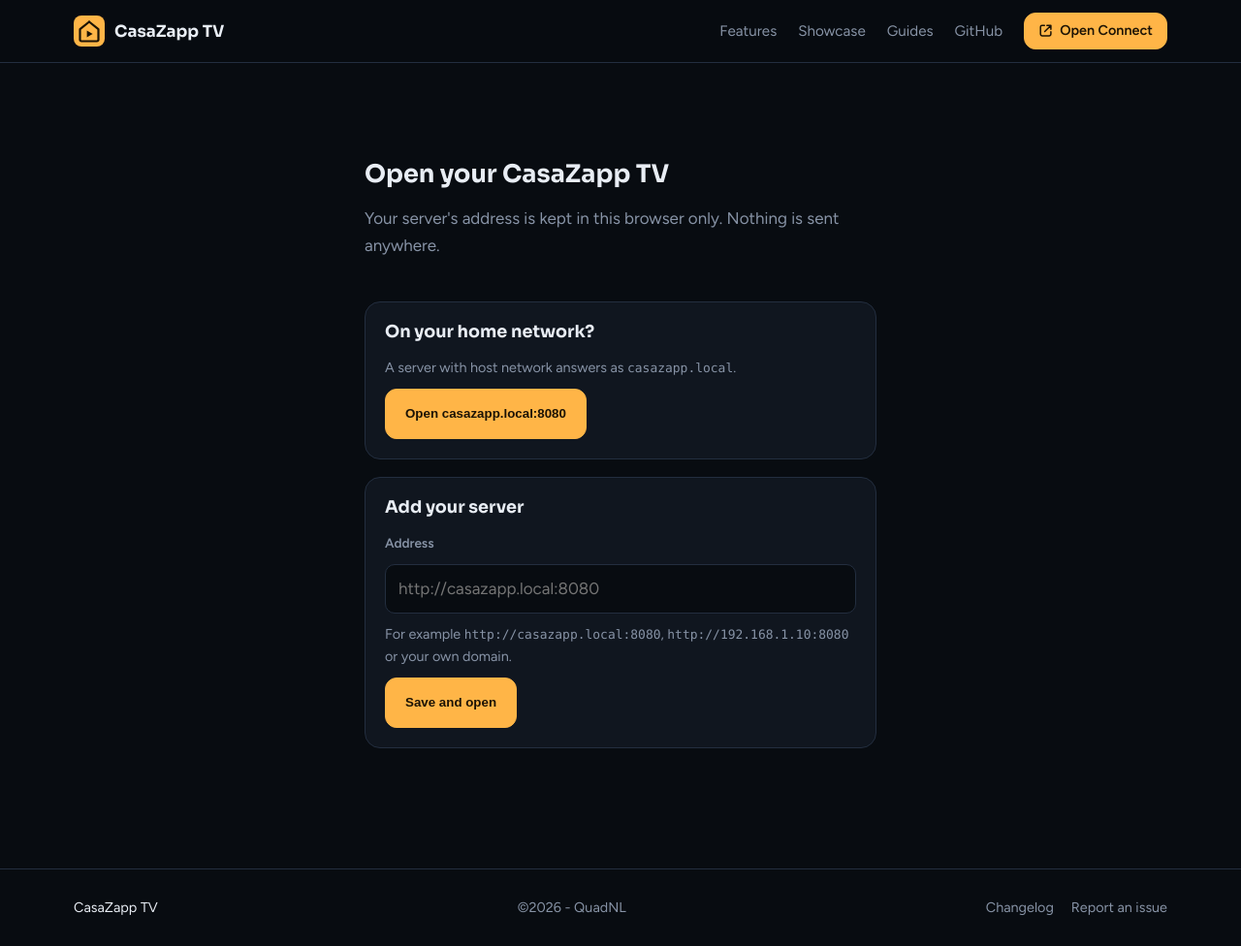
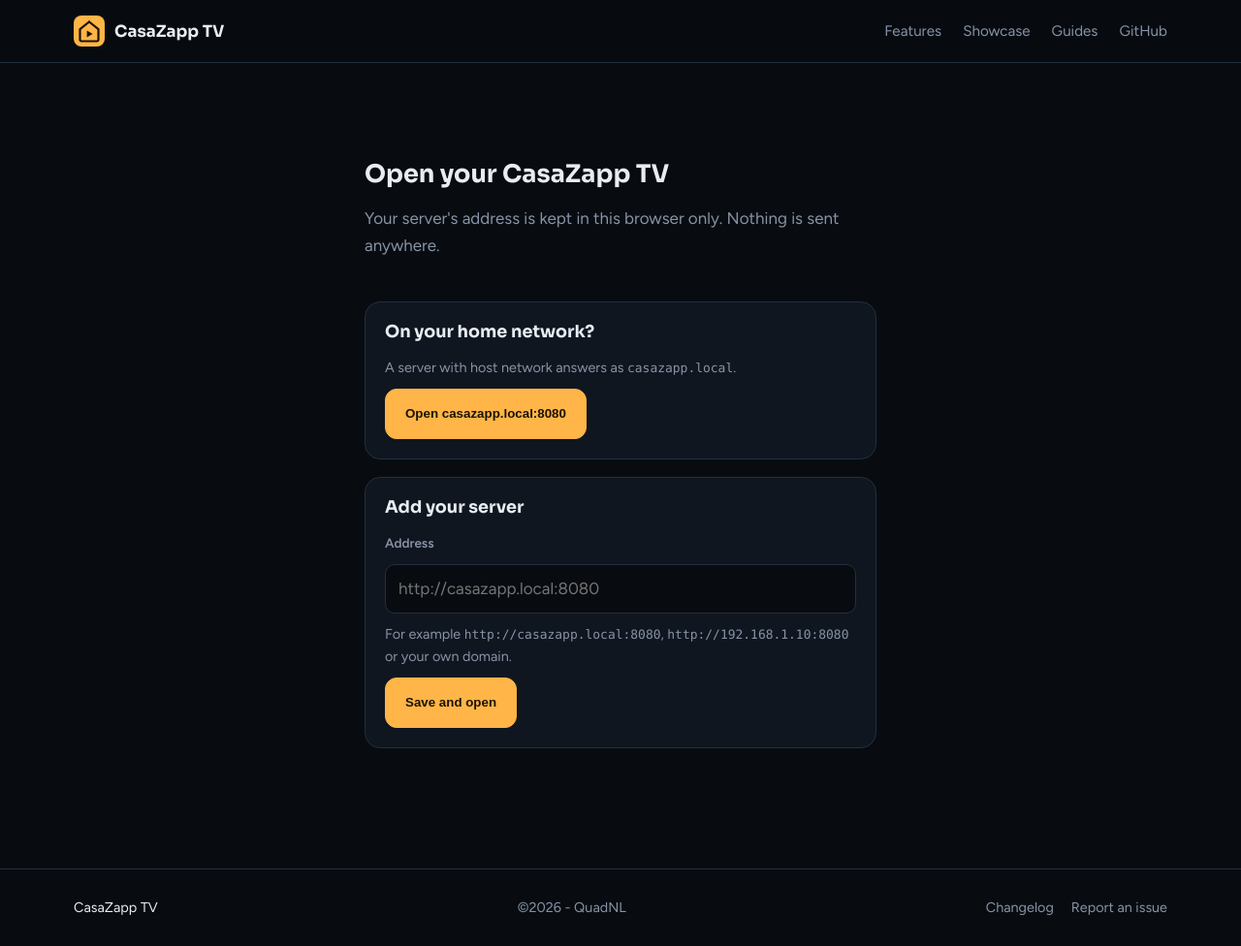
Before and after one commit to QuadNL/CasaZapp-TV-release, a Jekyll site: the page built from connect/index.html, in a window 1280 px wide and 976 px high. Shown: the whole window at 97% size. Built offline with Jekyll 4.4.1, drawn with Linux system fonts in a browser that asks for light colours.

Commit message:
site: no Open Connect button on the connect page itself
Co-Authored-By: Claude Opus 5.5 <noreply@anthropic.com>

```diff
--- a/_layouts/default.html
+++ b/_layouts/default.html
@@ -52,10 +52,12 @@
         <a href="{{ '/#screens' | relative_url }}">Showcase</a>
         <a href="{{ '/docs/server.html' | relative_url }}">Guides</a>
         <a href="{{ site.repo }}">GitHub</a>
+        {% unless page.url == '/connect/' %}
         <a class="btn btn-primary top-btn" href="https://connect.casazapp.tv" target="_blank" rel="noopener">
           <svg class="ext" viewBox="0 0 24 24" aria-hidden="true"><path d="M10 3.5H6A2.5 2.5 0 0 0 3.5 6v12A2.5 2.5 0 0 0 6 20.5h12a2.5 2.5 0 0 0 2.5-2.5v-4M14 3.5h6.5V10M20.5 3.5 10.5 13.5"/></svg>
           Open Connect
         </a>
+        {% endunless %}
       </nav>
     </div>
   </header>
```
